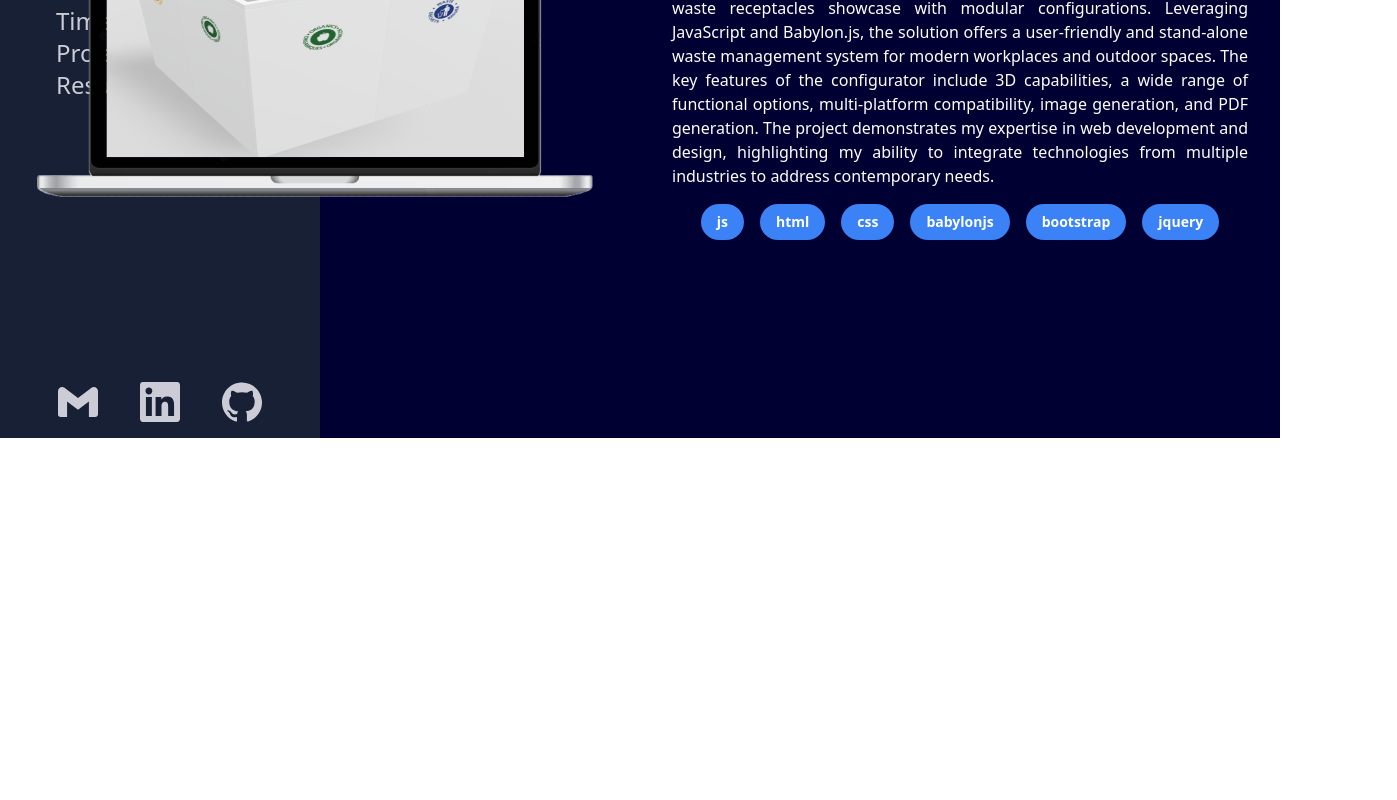
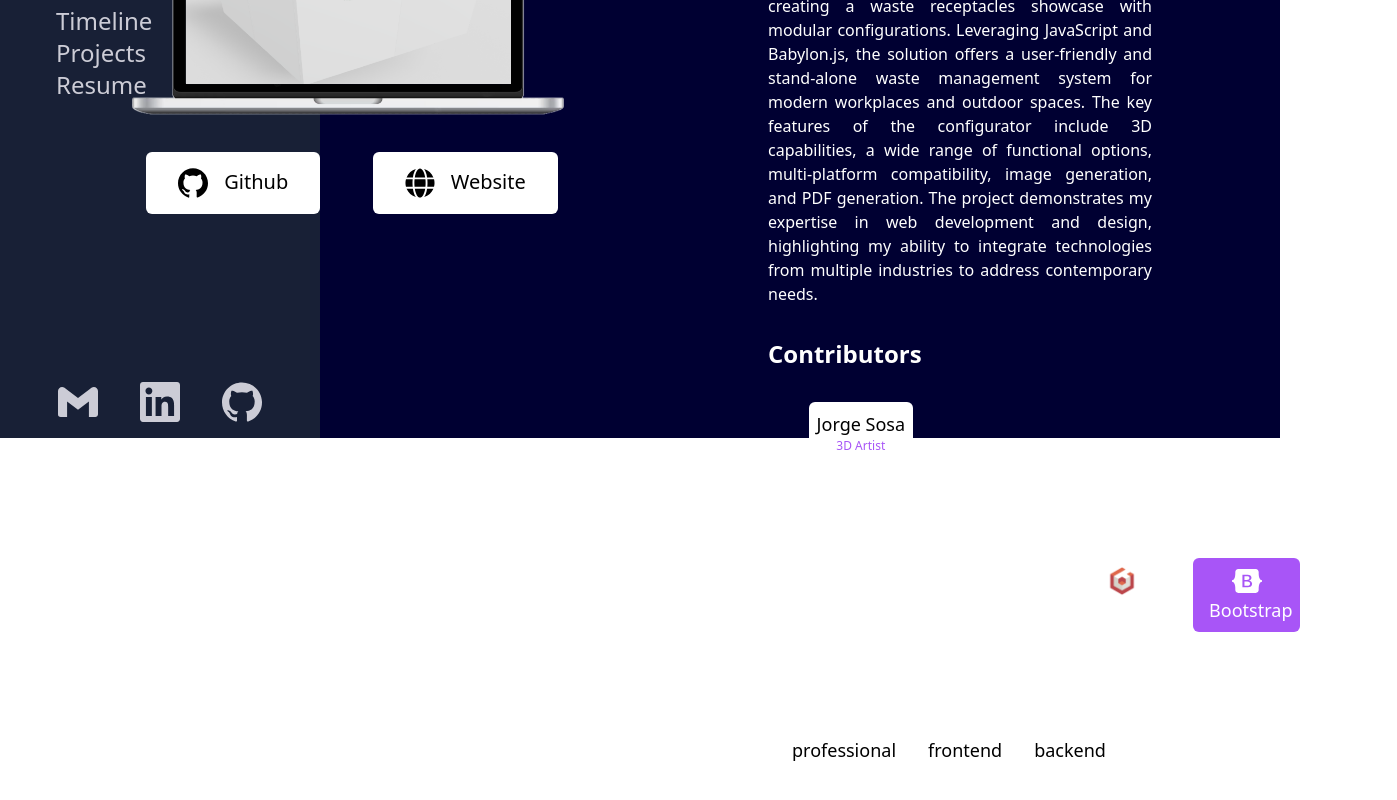
Before and after one commit to ddiaz-daniel/portfolio-daniel, a Next.js app: page /projects/1 in a window 1280 px wide. Shown: the part 362-1162 px from the top of the page, 1397 px wide, since content can reach past the window. Before the commit the page ends 800 px from the top, so only its background shows below. Built offline with nearby package versions, Linux system fonts and the light colour scheme.

Commit message:
projec description page added, tweaks to data

```diff
--- a/public/projects.json
+++ b/public/projects.json
@@ -20,7 +20,7 @@
                 {
                     "id": 1,
                     "name": "Jorge Sosa",
-                    "description": "3D Artist"
+                    "role": "3D Artist"
                 }
             ],
             "tasks": [],
@@ -52,7 +52,7 @@
                 {
                     "id": 1,
                     "name": "Jorge Sosa",
-                    "description": "3D Artist"
+                    "role": "3D Artist"
                 }
             ],
             "tasks": [],
@@ -77,7 +77,13 @@
             "preview": "/preview/soss.png",
             "github": "https://github.com/DanDiazRep/SOSS/",
             "website": "https://www.soss.com/",
-            "collaborators": [],
+            "collaborators": [
+                {
+                    "id": 1,
+                    "name": "Jorge Sosa",
+                    "role": "3D Artist"
+                }
+            ],
             "tasks": [],
             "tags": [
                 "professional",
@@ -104,7 +110,7 @@
                 {
                     "id": 1,
                     "name": "Jorge Sosa",
-                    "description": "3D Artist"
+                    "role": "3D Artist"
                 }
             ],
             "tasks": [],
@@ -127,13 +133,7 @@
             "preview": "/preview/movies.png",
             "github": "https://github.com/DanDiazRep/moviesDisplayGrid",
             "website": "https://movies-display-grid-4j635jsrz-dandiazrep.vercel.app/",
-            "collaborators": [
-                {
-                    "id": 1,
-                    "name": "Jorge Sosa",
-                    "description": "3D Artist"
-                }
-            ],
+            "collaborators": [],
             "tasks": [],
             "tags": [
                 "professional",
@@ -158,12 +158,14 @@
                 {
                     "id": 1,
                     "name": "Tim Willaert",
-                    "description": "Developer"
+                    "role": "Developer",
+                    "github": "https://github.com/TimWillaert"
                 },
                 {
                     "id": 2,
                     "name": "Brenden Grace",
-                    "description": "Developer"
+                    "role": "Developer",
+                    "github": "https://github.com/nodachi13"
                 }
             ],
             "tasks": [],
@@ -190,12 +192,14 @@
                 {
                     "id": 1,
                     "name": "Tim Willaert",
-                    "description": "Developer"
+                    "role": "Developer",
+                    "github": "https://github.com/TimWillaert"
                 },
                 {
                     "id": 2,
                     "name": "Brenden Grace",
-                    "description": "Developer"
+                    "role": "Developer",
+                    "github": "https://github.com/nodachi13"
                 }
             ],
             "tasks": [],
@@ -221,7 +225,8 @@
                 {
                     "id": 1,
                     "name": "Lea Franz",
-                    "description": "Developer"
+                    "role": "Developer",
+                    "github": "https://github.com/LeaFranz"
                 }
             ],
             "tasks": [],
@@ -288,12 +293,12 @@
                 {
                     "id": 1,
                     "name": "Anna Maschek",
-                    "description": "Developer"
+                    "role": "Developer"
                 },
                 {
                     "id": 1,
                     "name": "Stijn Driessens",
-                    "description": "Developer"
+                    "role": "Developer"
                 }
             ],
             "tasks": [],
--- a/src/components/ProjectsContainer/projectFilter.tsx
+++ b/src/components/ProjectsContainer/projectFilter.tsx
@@ -2,27 +2,27 @@ import React, { useState } from 'react';
 import { getIcon } from '../technologyIcons';
 import { useProjectFilterContext } from './projectFilterContext';
 
-const languages = [
-    { id: 'python', name: 'Python', color: 'bg-yellow-500' },
-    { id: 'js', name: 'JavaScript', color: 'bg-yellow-500' },
-    { id: 'bootstrap', name: 'Bootstrap', color: 'bg-purple-500' },
-    { id: 'jquery', name: 'jQuery', color: 'bg-blue-600' },
-    //{ id: 'cpp', name: 'C++', color: 'bg-blue-400' },
-    //{ id: 'unity', name: 'Unity', color: 'bg-black' },
-    { id: 'csharp', name: 'C#', color: 'bg-green-600' },
-    //{ id: 'arduino', name: 'Arduino', color: 'bg-teal-500' },
-    { id: 'ts', name: 'TypeScript', color: 'bg-blue-700' },
-    { id: 'html', name: 'HTML', color: 'bg-orange-600' },
-    { id: 'css', name: 'CSS', color: 'bg-blue-600' },
-    { id: 'react', name: 'React/ React Native', color: 'bg-blue-400' },
-    { id: 'next', name: 'Next.js', color: 'bg-black' },
-    { id: 'php', name: 'PHP', color: 'bg-purple-500' },
-    { id: 'scss', name: 'SCSS', color: 'bg-pink-500' },
-    { id: 'opencv', name: 'OpenCV', color: 'bg-red-500' },
-    { id: 'tailwind', name: 'Tailwind', color: 'bg-cyan-500' },
-    { id: 'dotnet', name: '.NET', color: 'bg-purple-500' },
-    { id: 'vue', name: 'Vue', color: 'bg-green-500' },
-    { id: 'babylonjs', name: 'Babylon.js', color: 'bg-orange-600' },
+export const languages = [
+    { id: 'python', name: 'Python', color: 'yellow-500' },
+    { id: 'js', name: 'JavaScript', color: 'yellow-500' },
+    { id: 'bootstrap', name: 'Bootstrap', color: 'purple-500' },
+    { id: 'jquery', name: 'jQuery', color: 'blue-600' },
+    //{ id: 'cpp', name: 'C++', color: 'blue-400' },
+    //{ id: 'unity', name: 'Unity', color: 'black' },
+    { id: 'csharp', name: 'C#', color: 'green-600' },
+    //{ id: 'arduino', name: 'Arduino', color: 'teal-500' },
+    { id: 'ts', name: 'TypeScript', color: 'blue-700' },
+    { id: 'html', name: 'HTML', color: 'orange-600' },
+    { id: 'css', name: 'CSS', color: 'blue-600' },
+    { id: 'react', name: 'React/ React Native', color: 'blue-400' },
+    { id: 'next', name: 'Next.js', color: 'black' },
+    { id: 'php', name: 'PHP', color: 'purple-500' },
+    { id: 'scss', name: 'SCSS', color: 'pink-500' },
+    { id: 'opencv', name: 'OpenCV', color: 'red-500' },
+    { id: 'tailwind', name: 'Tailwind', color: 'cyan-500' },
+    { id: 'dotnet', name: '.NET', color: 'purple-500' },
+    { id: 'vue', name: 'Vue', color: 'green-500' },
+    { id: 'babylonjs', name: 'Babylon.js', color: 'orange-600' },
 
 ];
 
@@ -114,7 +114,7 @@ const ProjectFilter: React.FC = () => {
                     <button
                         key={name}
                         onClick={() => handleLanguageClick(id)}
-                        className={`flex flex-row content-stretch ${activeFilter.includes(id) ? `${color} text-white` : 'bg-white text-black'
+                        className={`flex flex-row content-stretch ${activeFilter.includes(id) ? `bg-${color} text-white` : 'bg-white text-black'
                             } rounded p-2 items-center`}
                     >
                         {getIcon(id, 24)}
--- a/src/components/technologyIcons.tsx
+++ b/src/components/technologyIcons.tsx
@@ -40,9 +40,10 @@ const BabylonIcon = ({ size = 24 }: { size: number; }) => (
     <Image
         src="/babylon-icon.png"
         alt="BabylonJS"
-        className={`w-[${size}px] h-[${size}px]`}
-        width={40}
-        height={40}
+        className={``}
+        width={size}
+        height={size}
+        layout="fixed"
     />
 );
 
--- a/src/pages/projects/[id].tsx
+++ b/src/pages/projects/[id].tsx
@@ -1,18 +1,42 @@
-import React from 'react';
+import React, { useEffect, useState } from 'react';
 import Head from 'next/head';
 import { useRouter } from 'next/router';
 import Navigation from '~/components/Navigation';
 import useGetProjectById from '~/components/ProjectsContainer/useGetProjectById';
 import BackgroundParticles from '~/components/sceneComponent';
 import Image from 'next/image';
+import { getIcon } from '~/components/technologyIcons';
+import { languages } from '~/components/ProjectsContainer/projectFilter';
+import { FaGlobe } from 'react-icons/fa';
 
-// Import the laptop frame image
-import laptopFrameImage from '/path/to/laptop-frame-image.png';
-
-const Subpage = () => {
+const ProjectDescription = () => {
     const router = useRouter();
     const id = router.query.id as string;
     const project = useGetProjectById(id);
+    const [showTitle, setShowTitle] = useState(false);
+    const [title, setTitle] = useState('');
+
+    useEffect(() => {
+        setTitle('');
+        setShowTitle(false);
+        setTimeout(() => {
+            setShowTitle(true);
+        }, 1500);
+    }, []);
+
+    useEffect(() => {
+        if (showTitle && project) {
+            let currentIndex = 0;
+            const interval = setInterval(() => {
+                setTitle(project.name.slice(0, currentIndex + 1));
+                currentIndex++;
+                if (currentIndex === title.length) {
+                    clearInterval(interval);
+                }
+            }, 100);
+        }
+        // eslint-disable-next-line react-hooks/exhaustive-deps
+    }, [showTitle]);
 
     if (!project) {
         return (
@@ -24,10 +48,12 @@ const Subpage = () => {
         );
     }
 
+    const year = new Date(project.created_on).getFullYear();
+
     return (
         <>
             <Head>
-                <title>Portfolio</title>
+                <title>{`Portfolio - ${project.name}`}</title>
                 <meta name="description" content="Portfolio" />
                 <link rel="icon" href="/favicon.ico" />
             </Head>
@@ -39,8 +65,8 @@ const Subpage = () => {
                     ) : (
                         <div className="z-[-10] fixed top-0 left-0 w-full h-full bg-[rgb(0,0,50)]" />
                     )}
-                    <div className="flex flex-row w-full min-h-screen">
-                        <div className="flex flex-col place-content-center w-1/2 h-full px-8">
+                    <div className="flex flex-col md:flex-row w-screen min-h-screen">
+                        <div className="flex flex-col place-content-center w-screen md:w-1/2 h-full p-16 lg:pl-32 lg:fixed">
                             <div className="relative w-full">
                                 <Image
                                     alt="Laptop Frame"
@@ -59,26 +85,100 @@ const Subpage = () => {
                                     />
                                 </div>
                             </div>
+                            <div className="flex flex-row space-x-4 w-full items-center justify-around mt-8">
+                                {project.github && (
+
+                                    <a href={project.github} target="_blank" rel="noopener noreferrer"
+                                        className="flex flex-row text-black bg-white py-4 px-8 rounded-md">
+                                        {getIcon("github", 30)}
+                                        <span className='pl-4 text-xl text-bold'>Github</span>
+                                    </a>
+                                )}
+                                {project.website && (
+
+                                    <a href={project.website} target="_blank" rel="noopener noreferrer"
+                                        className="flex flex-row text-black bg-white py-4 px-8 rounded-md">
+                                        <FaGlobe size={30} />
+                                        <span className='pl-4 text-xl text-bold'>Website</span></a>
+                                )}
+
+                            </div>
                         </div>
-                        <div className="flex flex-col items-center justify-center w-1/2 h-full px-8">
-                            <h1 className="text-5xl font-bold text-white">
-                                {project.name}
+                        <div className="flex flex-col items-center justify-center w-full md:w-1/2 h-full px-8 md:px-8 lg:px-32 ml-auto">
+                            <h1 className="text-5xl font-bold text-purple-500 pt-16 pb-2">
+                                {showTitle && title || "_"}
                             </h1>
+                            {/*Project year*/}
+                            <h1 className="text-sm font-bold text-white pb-8">
+                                {year}
+                            </h1>
+                            {/*Project description*/}
                             <p className="mt-4 text-justify text-white">
                                 {project.description}
                             </p>
-                            <div className="flex flex-row mt-4 space-x-4">
-                                {project.stack.map((stackItem) => (
-                                    <span
-                                        key={stackItem}
-                                        className="px-4 py-2 text-sm font-semibold text-white bg-blue-500 rounded-full"
-                                    >
-                                        {stackItem}
-                                    </span>
-                                ))}
+                            {/*Collaborators name and role*/}
+                            {project.collaborators && project.collaborators.length > 0 && (
+                                <div className="flex flex-col mt-8 space-x-4 self-start">
+                                    <h1 className="text-2xl font-bold text-white pb-8">
+                                        Contributors
+                                    </h1>
+                                    <div className="flex flex-row w-full justify-evenly space-x-4">
+                                        {project.collaborators.map((collaborator) => (
+                                            <div key={collaborator.name} className="flex flex-col p-2 text-xs bg-white rounded-md place-items-center">
+                                                <span className="text-lg text-black">{collaborator.name}</span>
+                                                <span className="text-xs text-purple-500">{collaborator.role}</span>
+                                                {collaborator.github && (
+                                                    <div className='flex flex-row justify-center items-center pt-2 px-2 text-slate-600'>
+                                                        {getIcon("github", 30)}
+                                                        <a href={collaborator.github} target="_blank" rel="noopener noreferrer" className="text-xs pl-2">{collaborator.github.split('/').pop()}</a>
+                                                    </div>
+                                                )
+                                                }
+                                            </div>
+                                        ))}
+                                    </div>
+
+                                </div>
+                            )}
+                            {/*Project stack*/}
+                            <div className="flex flex-col mt-8 space-x-4 self-start">
+                                <h1 className="text-2xl font-bold text-white pb-8">
+                                    Stack
+                                </h1>
+                                <div className="flex flex-row space-x-4">
+                                    {project.stack.map((stackItem) => {
+
+                                        const { name, color } = languages.find((language) => language.id === stackItem) ?? { name: stackItem, color: "black" };
+                                        const textColor = "bg-" + color;
+                                        return (
+                                            <div
+                                                key={stackItem}
+                                                className={`flex flex-col p-2 text-xs text-white ${textColor} rounded-md place-items-center place-content-center`}
+                                            >
+                                                {getIcon(stackItem, 30)}
+                                                <span className="pl-2 text-lg text-white">{name}</span>
+                                            </div>);
+                                    })}
+                                </div>
                             </div>
+                            {/*Project tags*/}
+                            <div className="flex flex-col mt-8 space-x-4 self-start mb-32">
+                                <h1 className="text-2xl font-bold text-white pb-8">
+                                    Tags
+                                </h1>
+                                <div className="flex flex-row space-x-4">
+                                    {project.tags.map((tag) => (
+                                        <div
+                                            key={tag}
+                                            className="flex flex-col p-2 text-xs bg-white text-black rounded-md place-items-center place-content-center"
+                                        >
+                                            <span className="text-lg text-black">{tag}</span>
+                                        </div>
+                                    ))}
+                                </div>
+                            </div>
+
                         </div>
-
                     </div>
                 </div>
             </div>
@@ -86,4 +186,4 @@ const Subpage = () => {
     );
 };
 
-export default Subpage;
+export default ProjectDescription;
--- a/src/types/types.ts
+++ b/src/types/types.ts
@@ -28,7 +28,8 @@ export interface Technology {
 export interface Collaborator {
     id: number;
     name: string;
-    github: string;
+    role: string;
+    github?: string;
 }
 
 export interface Task {
```
